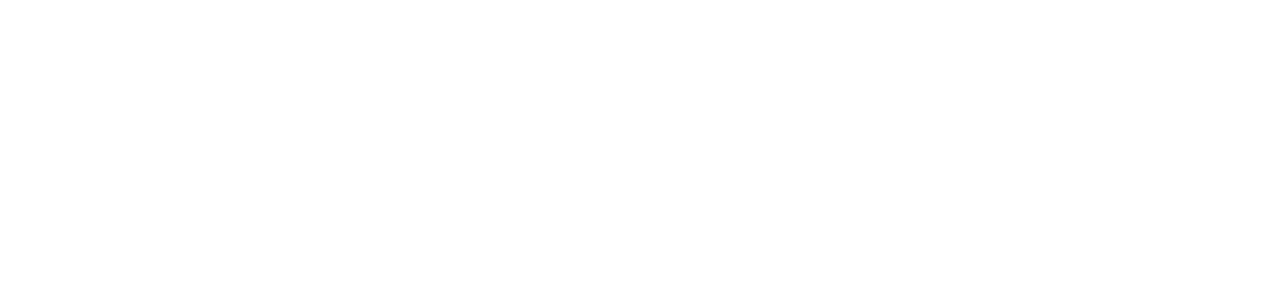
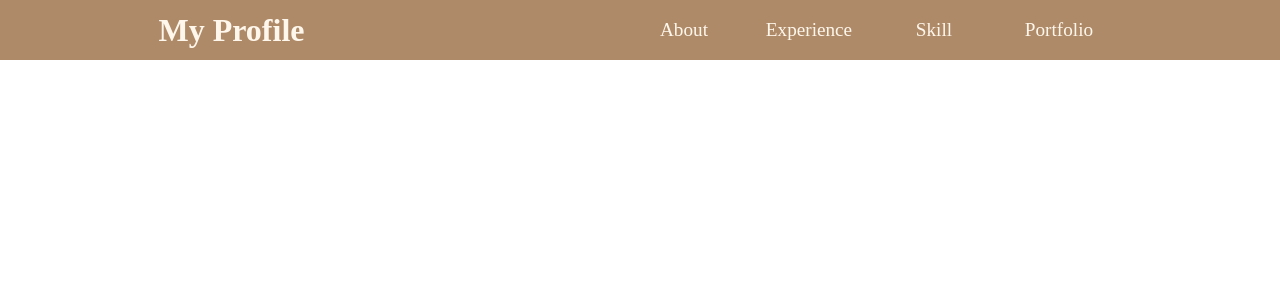
Before and after one commit to YiTing07/my-profile, a React (Create React App) app: page / in a window 1280 px wide. Shown: the top 300 px of the page. Built offline with nearby package versions, Linux system fonts and the light colour scheme.

Commit message:
build: add reset.css & Header.jsx & Header.module.scss

```diff
--- a/src/App.css
+++ b/src/App.css
@@ -1,3 +1,24 @@
-.App {
-  text-align: center;
+:root {
+  --max-width: 768px;
+
+  --orange: #FFA545;
+  --brown: #AF8A69;
+  --cream: #FFF7EB;
+  --grey-300: #DFE0DF;
+  --grey-400: #828282;
 }
+
+h1{
+  font-size: 40px;
+  font-weight: 600;
+}
+
+h2 {
+  font-size: 32px;
+  font-weight: 600;
+}
+
+h3 {
+  font-size: 24px;
+  font-weight: 500;
+}
--- a/src/App.js
+++ b/src/App.js
@@ -1,9 +1,11 @@
+import './reset.css';
 import './App.css';
+import Header from './components/Header/Header';
 
 function App() {
   return (
     <div className="App">
-
+      <Header />
     </div>
   );
 }
--- /dev/null
+++ b/src/components/Header/Header.jsx
@@ -0,0 +1,31 @@
+import styles from './Header.module.scss';
+
+function Navbar() {
+  const navItems = ['About', 'Experience', 'Skill', 'Portfolio']
+
+  return (
+    <ul className={styles.navbar}>
+      {navItems.map((item, index) =>
+        <li key={index} className={styles.navItem}><a href={item} rel='navItem'>{item}</a></li>
+      )}
+    </ul>
+  )
+}
+
+export default function Header() {
+  return (
+    <header>
+      <div className={styles.title}>
+        <h2>My Profile</h2>
+      </div>
+
+      <input type="checkbox" className={styles.navbarToggle} id='navbarToggle' />
+
+      <Navbar />
+
+      <label className={styles.navbarToggleLabel} htmlFor="navbarToggle">
+        <span className={styles.hamburger}></span>
+      </label>
+    </header>
+  )
+}
--- /dev/null
+++ b/src/components/Header/Header.module.scss
@@ -0,0 +1,124 @@
+$min-width:768px;
+
+header {
+  position: fixed;
+  display: flex;
+  justify-content: space-around;
+  align-items: center;
+  width: 100%;
+  height: 60px;
+  background-color: var(--brown);
+
+  .title {
+    color: var(--cream);
+  }
+
+  .navbar {
+    position: absolute;
+    top: 100%;
+    width: 100%;
+    background-color: var(--brown);
+    border-top: 1px solid var(--grey-300);
+    transform: scale(1, 0);
+    transform-origin: top;
+    transition: transform .3s ease-out;
+
+    .navItem {
+      position: relative;
+      width: 100%;
+      margin: 0 auto;
+      font-size: 1.2em;
+      text-align: center;
+      opacity: 0;
+
+      a {
+        display: block;
+        width: 100%;
+        height: 100%;
+        padding: 1.2em 0;
+        color: var(--cream);
+      }
+    }
+
+    .navItem > a::before {
+      content: "";
+      transform: translateX(-50%) scaleX(0);
+    }
+
+    .navItem:hover > a::before {
+      position: absolute;
+      bottom: 20%;
+      left: 50%;
+      width: 100px;
+      height: 2px;
+      background-color: var(--orange);
+      transform: translateX(-50%) scaleX(1);
+      transition: transform .4s ease;
+    }
+  }
+
+  .navbarToggle:checked ~ .navbar {
+    transform: scale(1, 1);
+
+  }
+
+  .navbarToggle:checked ~ .navbar .navItem {
+    opacity: 1;
+    transition: opacity .3s ease-out .2s;
+  }
+
+  .navbarToggle {
+    position: absolute;
+    visibility: hidden;
+  }
+
+  .navbarToggleLabel {
+    .hamburger,
+    .hamburger::before,
+    .hamburger::after {
+      display: block;
+      width: 25px;
+      height: 3px;
+      background-color: var(--cream);
+    }
+
+    .hamburger {
+      position: relative;
+    }
+
+    .hamburger::before,
+    .hamburger::after {
+      content: "";
+      position: absolute;
+    }
+
+    .hamburger::before {
+      top: 8px;
+    }
+
+    .hamburger::after {
+      bottom: 8px;
+    }
+
+  }
+}
+
+@media screen and (min-width: $min-width) {
+  header {
+    .navbarToggleLabel {
+      display: none;
+    }
+
+    .navbar {
+      all: unset;
+      display: flex;
+      justify-content: space-between;
+      width: 500px;
+      list-style-type: none;
+
+      .navItem {
+        opacity: 1;
+      }
+    }
+  }
+}
--- /dev/null
+++ b/src/reset.css
@@ -0,0 +1,48 @@
+html, body, div, span, applet, object, iframe,
+h1, h2, h3, h4, h5, h6, p, blockquote, pre,
+a, abbr, acronym, address, big, cite, code,
+del, dfn, em, img, ins, kbd, q, s, samp,
+small, strike, strong, sub, sup, tt, var,
+b, u, i, center,
+dl, dt, dd, ol, ul, li,
+fieldset, form, label, legend,
+table, caption, tbody, tfoot, thead, tr, th, td,
+article, aside, canvas, details, embed,
+figure, figcaption, footer, header, hgroup,
+menu, nav, output, ruby, section, summary,
+time, mark, audio, video {
+	margin: 0;
+	padding: 0;
+	border: 0;
+	font-size: 100%;
+	font: inherit;
+	vertical-align: baseline;
+}
+/* HTML5 display-role reset for older browsers */
+article, aside, details, figcaption, figure,
+footer, header, hgroup, menu, nav, section {
+	display: block;
+}
+body {
+	line-height: 1;
+}
+ol, ul {
+	list-style: none;
+}
+blockquote, q {
+	quotes: none;
+}
+blockquote:before, blockquote:after,
+q:before, q:after {
+	content: '';
+	content: none;
+}
+table {
+	border-collapse: collapse;
+	border-spacing: 0;
+}
+
+a {
+	color: black;
+	text-decoration: none;
+}
```
